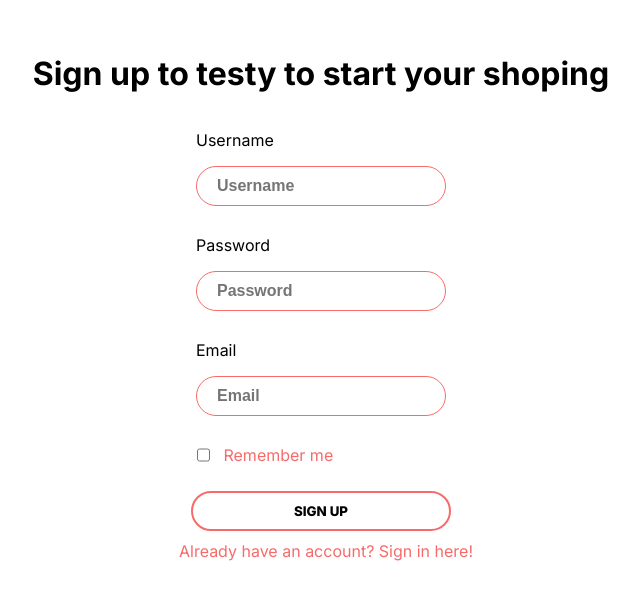
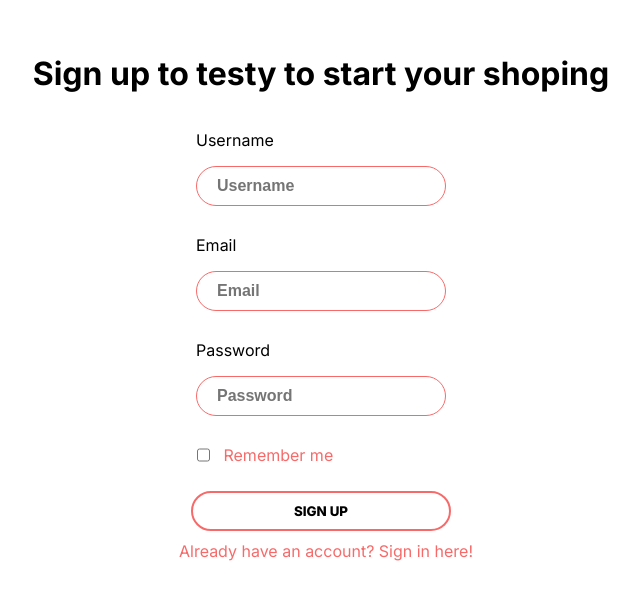
Before and after one commit to KanOnni/Testy, a React (Vite) app in the folder Web-page/Frontend/: page /sign-up in a window 1280 px wide. Shown: the part 103-702 px from the top of the page, without its empty margins (319-959 px from the left). Built offline with nearby package versions, Linux system fonts and the light colour scheme; the HTML template or start-up script is replaced by a standard one; a web font is replaced by a local one.

Commit message:
Hiden pass words

```diff
--- a/Web-page/Frontend/src/Pages/SignIn.jsx
+++ b/Web-page/Frontend/src/Pages/SignIn.jsx
@@ -52,7 +52,7 @@ const SignIn = () => {
               </div>
               <div className="container">
                   <p>Password</p>
-                  <input type="text" placeholder="Password" className="pass-input" id='pass' autoComplete="off"/>
+                  <input type="password" placeholder="Password" className="pass-input" id='pass' autoComplete="off"/>
               </div>
           </div>
           <div className='center'>
--- a/Web-page/Frontend/src/Pages/SignUp.jsx
+++ b/Web-page/Frontend/src/Pages/SignUp.jsx
@@ -67,14 +67,14 @@ const SignUp = () => {
                         <p className='alarm'>{nameHere}</p>
                     </div>
                     <div className="container">
-                        <p>Password</p>
-                        <input type="text" placeholder="Password" className="pass-input" id='pass' autoComplete="off"/>
-                        <p className='alarm'>{passHere}</p>
-                    </div>
-                    <div className="container">
                         <p>Email</p>
                         <input type="text" placeholder="Email" className="email-input" id='email' autoComplete="off"/>
                         <p className='alarm'>{addHere}</p>
+                    </div>
+                    <div className="container">
+                        <p>Password</p>
+                        <input type="password" placeholder="Password" className="pass-input" id='pass' autoComplete="off"/>
+                        <p className='alarm'>{passHere}</p>
                     </div>
                 </div>
                 <div className="remeberTogle">
```
